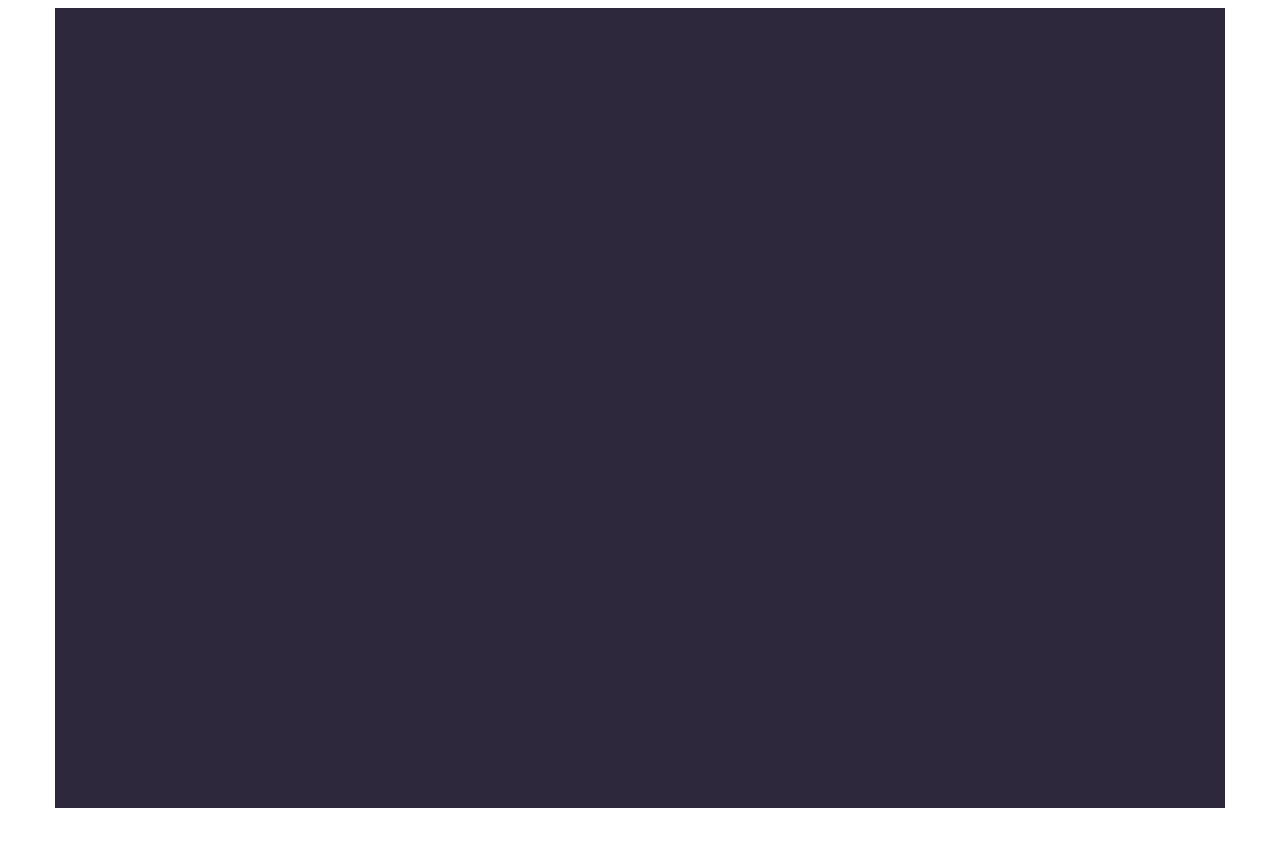
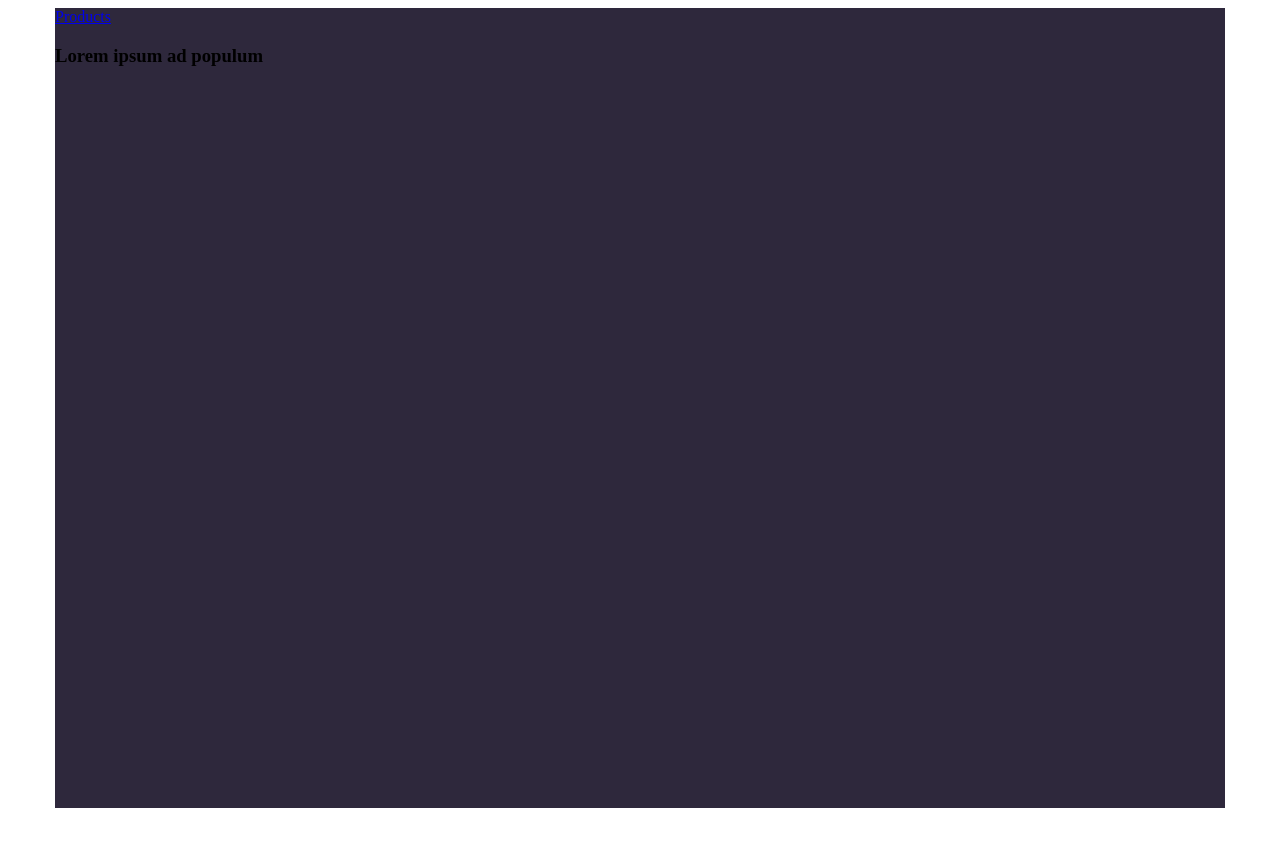
Before and after one commit to dyrpit/orderly-ai-2, a React (Vite) app: page /Products in a window 1280 px wide. Shown: the top 846 px of the page. Built offline with nearby package versions, Linux system fonts and the light colour scheme.

Commit message:
Breadcrumbs

```diff
--- a/package.json
+++ b/package.json
@@ -15,7 +15,8 @@
     "@mui/material": "^5.14.8",
     "prettier": "^3.0.3",
     "react": "^18.2.0",
-    "react-dom": "^18.2.0"
+    "react-dom": "^18.2.0",
+    "react-router-dom": "6.4"
   },
   "devDependencies": {
     "@types/react": "^18.2.15",
--- a/src/App.css
+++ b/src/App.css
@@ -0,0 +1,4 @@
+body{
+    margin: 0;
+    padding: 0;
+}
--- a/src/App.tsx
+++ b/src/App.tsx
@@ -1,12 +1,23 @@
-import './App.css';
-import { Footer, MainContainer } from './Components/index.ts';
+import { createBrowserRouter, Route, createRoutesFromElements, RouterProvider } from 'react-router-dom';
+import Home from './Pages/Home';
+import Products from './Pages/Products';
+import Admin from './Pages/Admin';
+import RootLayout from './Layout/RootLayout';
+
+const router = createBrowserRouter(
+  createRoutesFromElements(
+    <Route path='/' element={<RootLayout/>}>
+          <Route path='/' element={<Home/>}></Route>
+          <Route path='Products' element={<Products/>}></Route>
+          <Route path='Admin' element={<Admin/>}></Route>
+    </Route>
+  )
+)
 
 function App() {
-
   return (
     <>
-<MainContainer></MainContainer>
-<Footer></Footer>
+      <RouterProvider router={router}/>
     </>
   );
 }
--- /dev/null
+++ b/src/Components/Breadcrumps.tsx
@@ -0,0 +1,24 @@
+import { Link, useLocation } from "react-router-dom";
+
+export default function Breadcrumbs() {
+    const location = useLocation()
+    let currentLink = ''
+    const crumbs = location.pathname.split('/')
+        .filter(crumb => crumb !== '')
+        .map(crumb => {
+            currentLink =+ '/${crumb}'
+
+            return(
+                <div className="crumb" key={crumb}>
+                    <Link to={currentLink}>{crumb}</Link>
+                </div>
+            )
+        })
+
+
+    return(
+        <div className="Breadcrumps">
+            {crumbs}
+        </div>
+    )
+}
--- a/src/Components/MainContainer/MainContainer.tsx
+++ b/src/Components/MainContainer/MainContainer.tsx
@@ -1,9 +1,14 @@
 import { Container } from "./MainContainer.styles";
+import React, {ReactNode} from 'react';
 
-export function MainContainer() {
+interface MainContainerProps {
+  children?: ReactNode;
+}
+
+export function MainContainer({ children }: MainContainerProps) {
   return (
      <Container>
-
+      {children}
      </Container>
   );
 }
--- a/src/Components/index.ts
+++ b/src/Components/index.ts
@@ -1,4 +1,4 @@
 export * from './LoginModal/LoginModal';
 export * from './RegisterModal/RegisterModal';
 export * from './Footer/Footer';
-export * from "./MainContainer/MainContainer"
+export * from "./MainContainer/MainContainer";
--- /dev/null
+++ b/src/Layout/RootLayout.tsx
@@ -0,0 +1,18 @@
+import { Outlet } from 'react-router-dom'
+import { Footer, MainContainer } from '../Components'
+import Breadcrumbs from '../Components/Breadcrumps'
+
+export default function RootLayout() {
+    return(
+        <div className="RootLayout">
+
+            <MainContainer>
+                <main>
+                <Breadcrumbs />
+                    <Outlet></Outlet>
+                </main>
+            </MainContainer>
+            <Footer></Footer>
+        </div>
+    )
+}
--- /dev/null
+++ b/src/Pages/Admin.tsx
@@ -0,0 +1,7 @@
+function Admin() {
+    return (
+      <h3>Lorem ipsum ad populum </h3>
+    );
+  }
+
+  export default Admin;
--- /dev/null
+++ b/src/Pages/Home.tsx
@@ -0,0 +1,9 @@
+import { MainContainer } from '../Components';
+
+function Home() {
+  return (
+    <MainContainer></MainContainer>
+  );
+}
+
+export default Home;
--- /dev/null
+++ b/src/Pages/Products.tsx
@@ -0,0 +1,7 @@
+function Products() {
+  return (
+    <h3>Lorem ipsum ad populum </h3>
+  );
+}
+
+export default Products;
```
Also changed, not shown: 1 other file (tests, documents, lock files or other folders).
